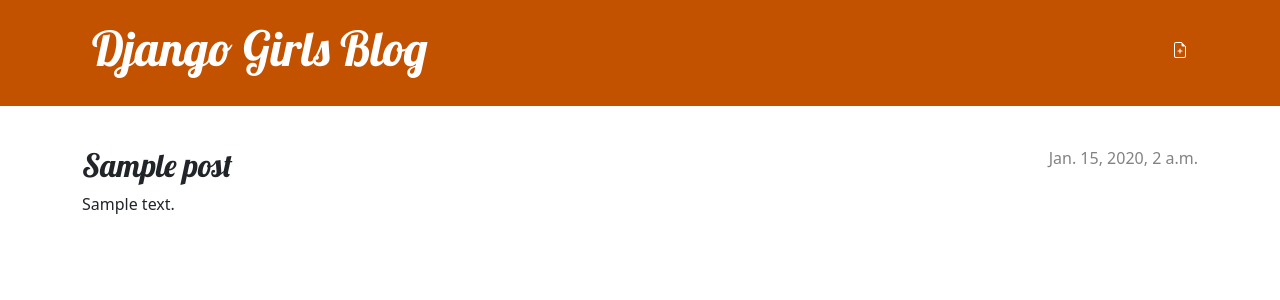
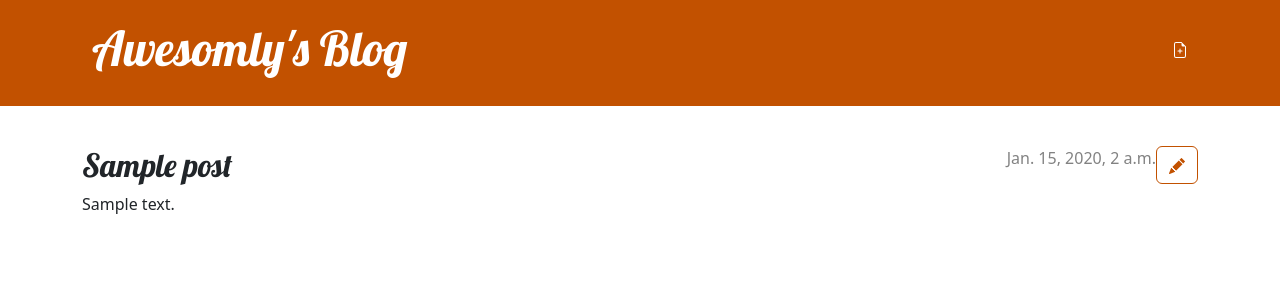
Before and after one commit to AwesomlyC/djangoBlog, a Django app: page /post/1/ in a window 1280 px wide. Shown: the top 300 px of the page. Run offline with Django 5.2, Linux system fonts and the light colour scheme; tables that the repository leaves empty hold one stand-in row (values such as "Sample post").

Commit message:
allow user to edit their own post.

```diff
--- a/blog/templates/blog/base.html
+++ b/blog/templates/blog/base.html
@@ -14,7 +14,7 @@
                 <a href ="{% url 'post_new' %}" class="top-menu">
                     {% include './icons/file-earmark-plus.svg' %}
                 </a>
-                <h1><a href="/">Django Girls Blog</a></h1>
+                <h1><a href="/">Awesomly's Blog</a></h1>
             </div>
           </header>
           <main class="container">
--- a/blog/templates/blog/post_detail.html
+++ b/blog/templates/blog/post_detail.html
@@ -3,6 +3,11 @@
 
 {% block content %}
     <article class="post">
+        <aside class="actions">
+            <a class="btn btn-secondary" href="{% url 'post_edit' pk=post.pk %}">
+                {% include './icons/pencil-fill.svg' %}
+            </a>
+        </aside>
         {% if post.published_date %}
             <time class="date">
                 {{ post.published_date }}
--- a/blog/urls.py
+++ b/blog/urls.py
@@ -5,4 +5,5 @@
     path('', views.post_list, name='post_list'),
     path('post/<int:pk>/', views.post_detail, name='post_detail'),
     path('post/new/', views.post_new, name='post_new'),
+    path('post/<int:pk>/edit/', views.post_edit, name='post_edit'),
 ]
--- a/blog/views.py
+++ b/blog/views.py
@@ -30,8 +30,23 @@
             post.author = request.user # This will be our username
             post.published_date = timezone.now()
             post.save()
-        return redirect('post_detail', pk = post.pk);
+            return redirect('post_detail', pk = post.pk)
     else:
         form = PostForm()
 
     return render(request, 'blog/post_edit.html', {'form': form})
+
+def post_edit(request, pk):
+    post = get_object_or_404(Post, pk=pk)
+    if request.method == "POST":
+        form = PostForm(request.POST, instance=post)
+        if form.is_valid():
+            post = form.save(commit = False)
+            post.author = request.user # This will be our username
+            post.published_date = timezone.now()
+            post.save()
+            return redirect('post_detail', pk = post.pk)
+    else:
+        form = PostForm(instance=post)
+
+    return render(request, 'blog/post_edit.html', {'form': form})
```
